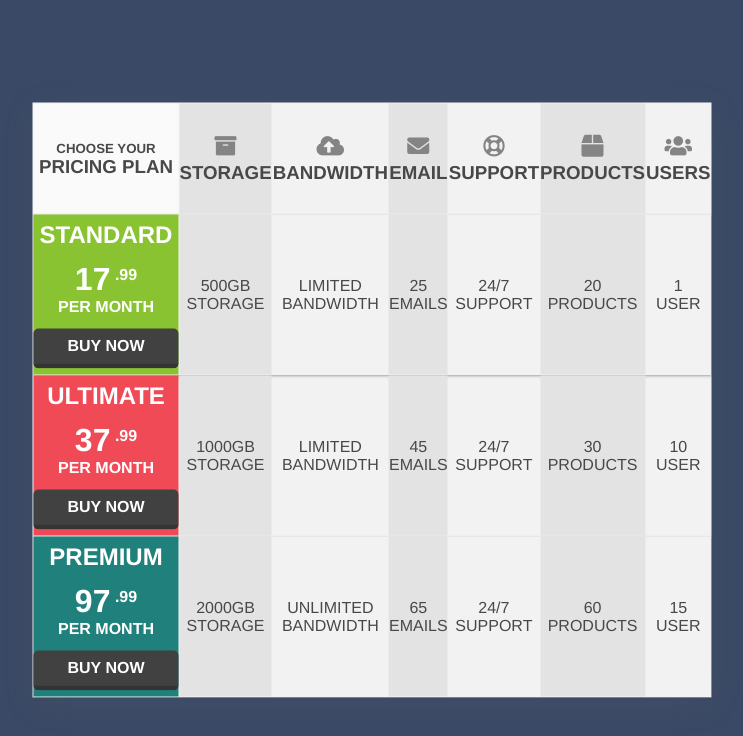
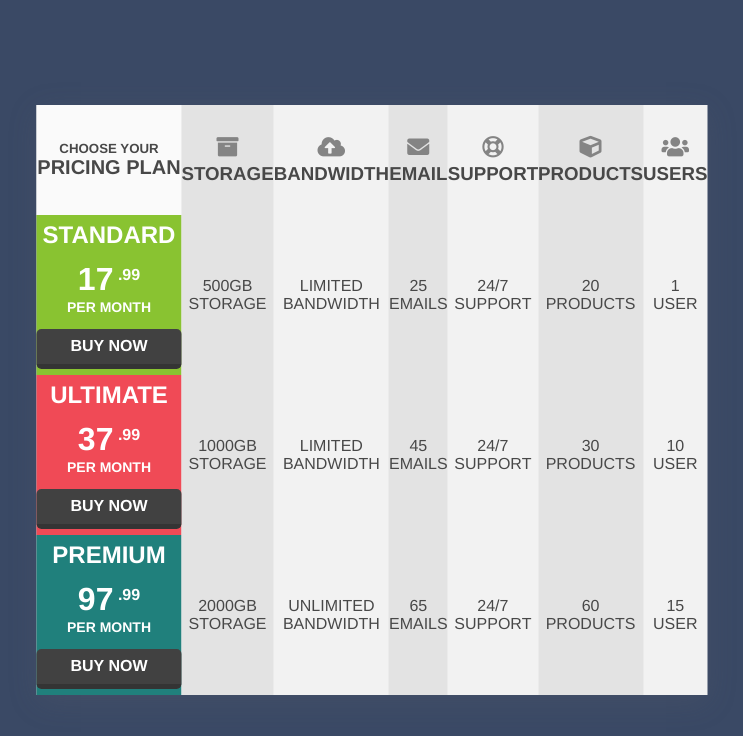
Before and after one commit to danlleo/Web-Dev-Homework-KNUBA, a plain HTML site: page Task #5/Part #2/index.html in a window 1280 px wide. Shown: the whole page, without its empty margins (268-1011 px from the left). Drawn offline with nearby package versions, Linux system fonts and the light colour scheme.

Commit message:
Update index.html

```diff
--- a/Task #5/Part #2/index.html
+++ b/Task #5/Part #2/index.html
@@ -1,29 +1,52 @@
 <!DOCTYPE html>
 <html lang="en">
   <head>
-    <meta charset="UTF-8">
-    <meta http-equiv="X-UA-Compatible" content="IE=edge">
-    <meta name="viewport" content="width=device-width, initial-scale=1.0">
-    <link rel="stylesheet" href="https://pro.fontawesome.com/releases/v5.10.0/css/all.css" integrity="sha384-AYmEC3Yw5cVb3ZcuHtOA93w35dYTsvhLPVnYs9eStHfGJvOvKxVfELGroGkvsg+p" crossorigin="anonymous"/>
-    <link rel="stylesheet" href="style.css">
+    <meta charset="UTF-8" />
+    <meta http-equiv="X-UA-Compatible" content="IE=edge" />
+    <meta name="viewport" content="width=device-width, initial-scale=1.0" />
+    <link
+      rel="stylesheet"
+      href="https://pro.fontawesome.com/releases/v5.10.0/css/all.css"
+      integrity="sha384-AYmEC3Yw5cVb3ZcuHtOA93w35dYTsvhLPVnYs9eStHfGJvOvKxVfELGroGkvsg+p"
+      crossorigin="anonymous"
+    />
+    <link rel="stylesheet" href="style.css" />
     <title>Document</title>
   </head>
   <body>
-    <table border="0" cellSpacing="1" cellPadding="0">
+    <table border="0" cellspacing="0" cellpadding="0">
       <thead>
-            <th style="width: 190px;" id="choose-price-cell">
+        <th style="width: 190px" id="choose-price-cell">
           <h5>CHOOSE YOUR</h5>
-                <h3>PRICING PLAN</h3>
+          <h3 style="font-size: 20px">PRICING PLAN</h3>
         </th>
-            <th><i class="fas fa-archive"></i><br><h3>STORAGE</h3></th>
-            <th><i class="fas fa-cloud-upload-alt"></i><br><h3>BANDWIDTH</h3></th>
-            <th><i class="fas fa-envelope"></i><br><h3>EMAIL</h3></th>
-            <th><i class="far fa-life-ring"></i><br><h3>SUPPORT</h3></th>
-            <th><i class="fas fa-box"></i><br><h3>PRODUCTS</h3></th>
-            <th><i class="fas fa-users"></i><br><h3>USERS</h3></th>
+        <th>
+          <i class="fas fa-archive"></i><br />
+          <h3>STORAGE</h3>
+        </th>
+        <th>
+          <i class="fas fa-cloud-upload-alt"></i><br />
+          <h3>BANDWIDTH</h3>
+        </th>
+        <th>
+          <i class="fas fa-envelope"></i><br />
+          <h3>EMAIL</h3>
+        </th>
+        <th>
+          <i class="far fa-life-ring"></i><br />
+          <h3>SUPPORT</h3>
+        </th>
+        <th>
+          <i class="fas fa-cube"></i><br />
+          <h3>PRODUCTS</h3>
+        </th>
+        <th>
+          <i class="fas fa-users"></i><br />
+          <h3>USERS</h3>
+        </th>
       </thead>
       <tbody>
-            <tr class="shadow">
+        <tr>
           <td id="standard-price-cell" class="price-cell">
             <h2>STANDARD</h2>
             <div class="text-container">
@@ -31,16 +54,34 @@
                 <h2 class="int">17</h2>
                 <p class="cents">.99</p>
               </div>
-                        <p>PER MONTH</p>
+              <p style="font-size: 14px">PER MONTH</p>
             </div>
             <button class="btn">BUY NOW</button>
           </td>
-                <td>500GB <br> STORAGE</td>
-                <td>LIMITED BANDWIDTH</td>
-                <td>25 <br> EMAILS</td>
-                <td>24/7 <br> SUPPORT</td>
-                <td>20 <br> PRODUCTS</td>
-                <td>1 <br> USER</td>
+          <td>
+            500GB <br />
+            STORAGE
+          </td>
+          <td>
+            LIMITED <br />
+            BANDWIDTH
+          </td>
+          <td>
+            25 <br />
+            EMAILS
+          </td>
+          <td>
+            24/7 <br />
+            SUPPORT
+          </td>
+          <td>
+            20 <br />
+            PRODUCTS
+          </td>
+          <td>
+            1 <br />
+            USER
+          </td>
         </tr>
         <tr>
           <td id="ultimate-price-cell" class="price-cell">
@@ -50,18 +91,36 @@
                 <h2 class="int">37</h2>
                 <p class="cents">.99</p>
               </div>
-                        <p>PER MONTH</p>
+              <p style="font-size: 14px">PER MONTH</p>
             </div>
             <button class="btn">BUY NOW</button>
           </td>
-                <td>1000GB <br> STORAGE</td>
-                <td>LIMITED BANDWIDTH</td>
-                <td>45 <br> EMAILS</td>
-                <td>24/7 <br> SUPPORT</td>
-                <td>30 <br> PRODUCTS</td>
-                <td>10 <br> USER</td>
+          <td>
+            1000GB <br />
+            STORAGE
+          </td>
+          <td>
+            LIMITED <br />
+            BANDWIDTH
+          </td>
+          <td>
+            45 <br />
+            EMAILS
+          </td>
+          <td>
+            24/7 <br />
+            SUPPORT
+          </td>
+          <td>
+            30 <br />
+            PRODUCTS
+          </td>
+          <td>
+            10 <br />
+            USER
+          </td>
         </tr>
-            <tr class="shadow">
+        <tr>
           <td id="premium-price-cell" class="price-cell">
             <h2>PREMIUM</h2>
             <div class="text-container">
@@ -69,16 +128,31 @@
                 <h2 class="int">97</h2>
                 <p class="cents">.99</p>
               </div>
-                        <p>PER MONTH</p>
+              <p style="font-size: 14px">PER MONTH</p>
             </div>
             <button class="btn">BUY NOW</button>
           </td>
-                <td>2000GB <br> STORAGE</td>
+          <td>
+            2000GB <br />
+            STORAGE
+          </td>
           <td>UNLIMITED BANDWIDTH</td>
-                <td>65 <br> EMAILS</td>
-                <td>24/7 <br> SUPPORT</td>
-                <td>60 <br> PRODUCTS</td>
-                <td>15 <br> USER</td>
+          <td>
+            65 <br />
+            EMAILS
+          </td>
+          <td>
+            24/7 <br />
+            SUPPORT
+          </td>
+          <td>
+            60 <br />
+            PRODUCTS
+          </td>
+          <td>
+            15 <br />
+            USER
+          </td>
         </tr>
       </tbody>
     </table>
```
Lines whose indentation alone changed are shown as unchanged.
